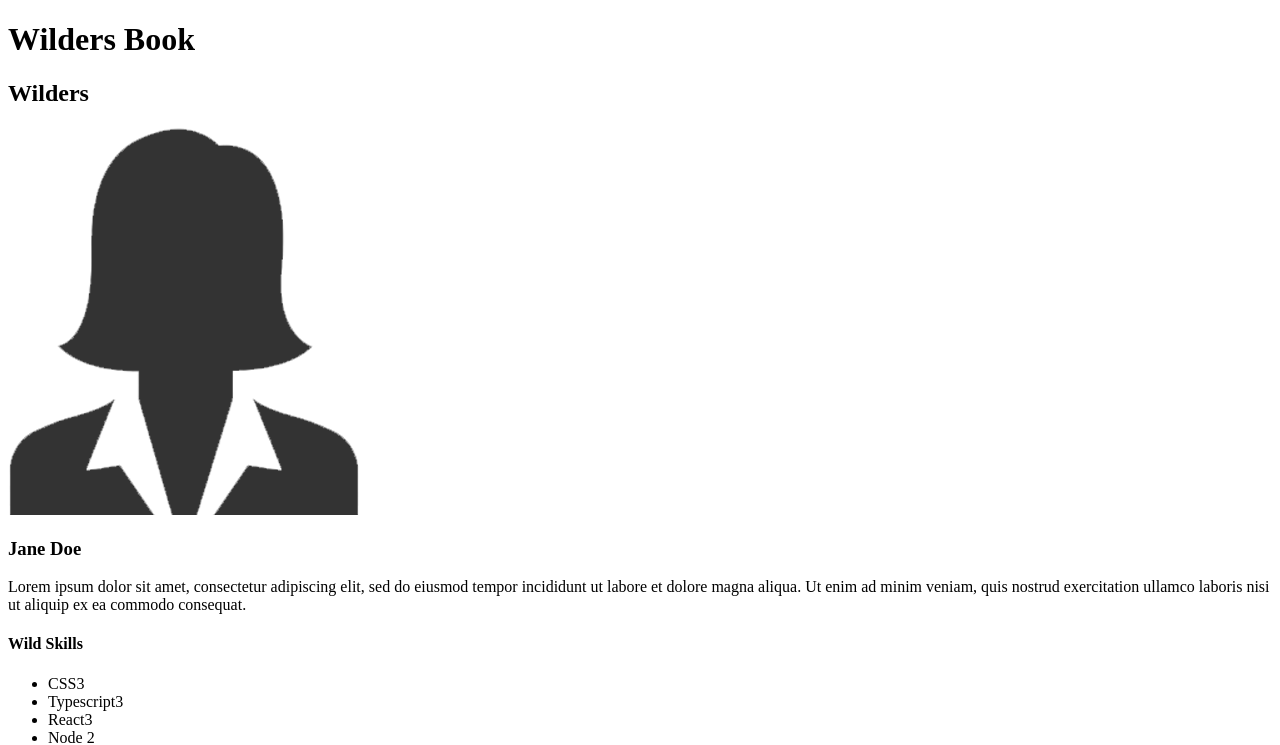
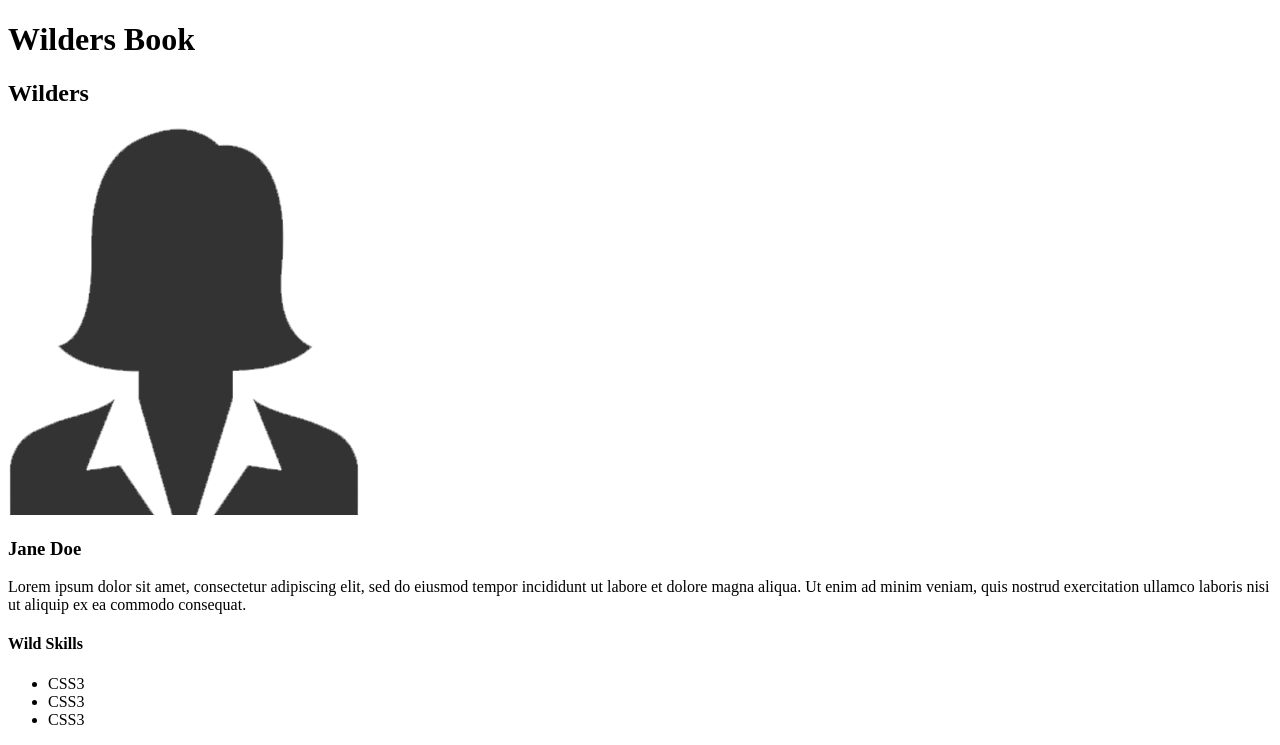
Before and after one commit to karimmakhloufi/lc-react-2022, a Next.js app: page / in a window 1280 px wide. Shown: the top 745 px of the page. Built offline with nearby package versions, Linux system fonts and the light colour scheme.

Commit message:
Created Skill Component

```diff
--- /dev/null
+++ b/src/components/Skill.js
@@ -0,0 +1,10 @@
+const Skill = () => {
+  return (
+    <li>
+      CSS
+      <span className="votes">3</span>
+    </li>
+  );
+};
+
+export default Skill;
--- a/src/components/Wilder.js
+++ b/src/components/Wilder.js
@@ -1,5 +1,6 @@
 import Image from "next/image";
 import blank_profile from "../../public/profile.png";
+import Skill from "./Skill";
 
 const Wilder = () => {
   return (
@@ -14,21 +15,9 @@
       </p>
       <h4>Wild Skills</h4>
       <ul className="skills">
-        <li>
-          CSS
-          <span className="votes">3</span>
-        </li>
-        <li>
-          Typescript
-          <span className="votes">3</span>
-        </li>
-        <li>
-          React
-          <span className="votes">3</span>
-        </li>
-        <li>
-          Node <span className="votes">2</span>
-        </li>
+        <Skill />
+        <Skill />
+        <Skill />
       </ul>
     </article>
   );
```
